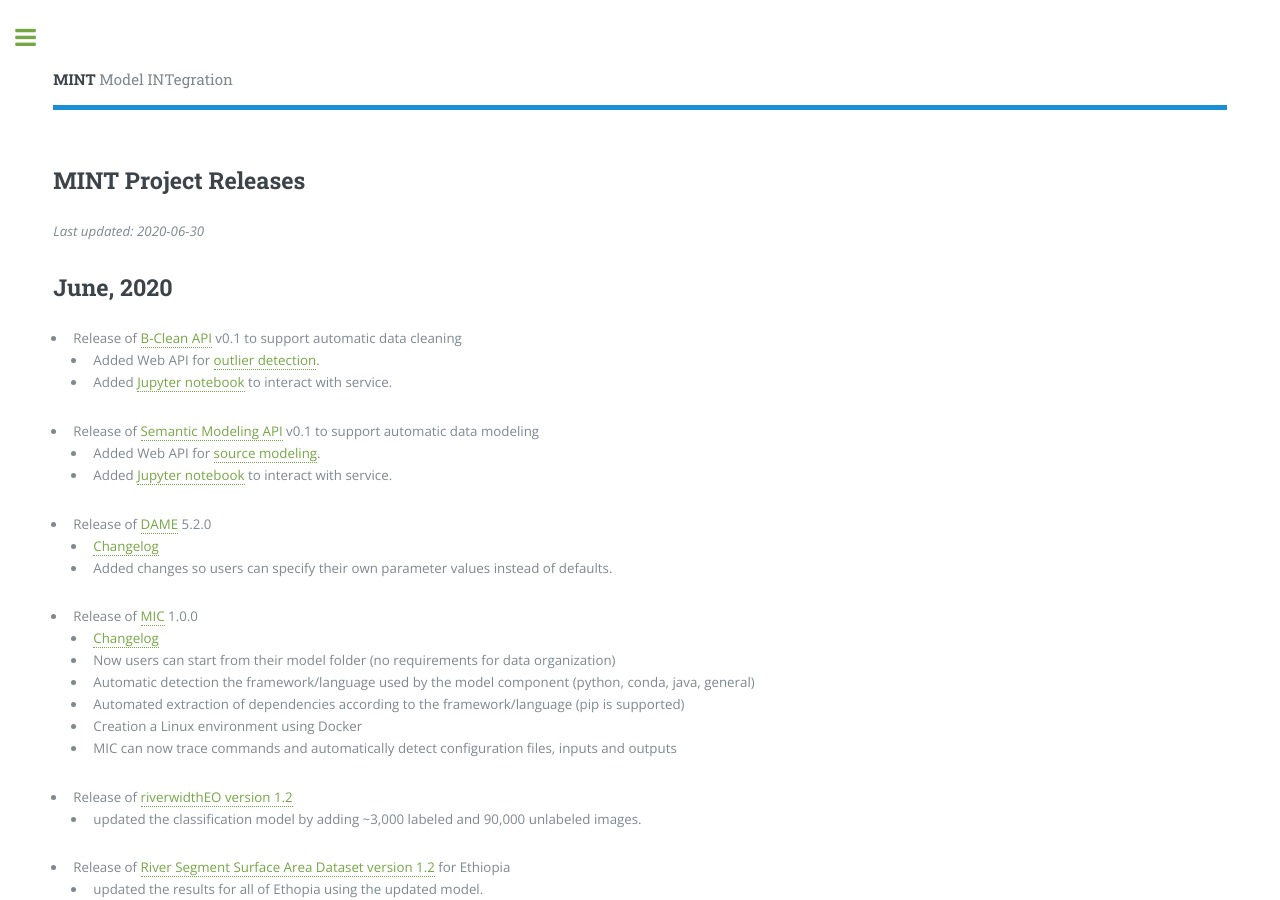
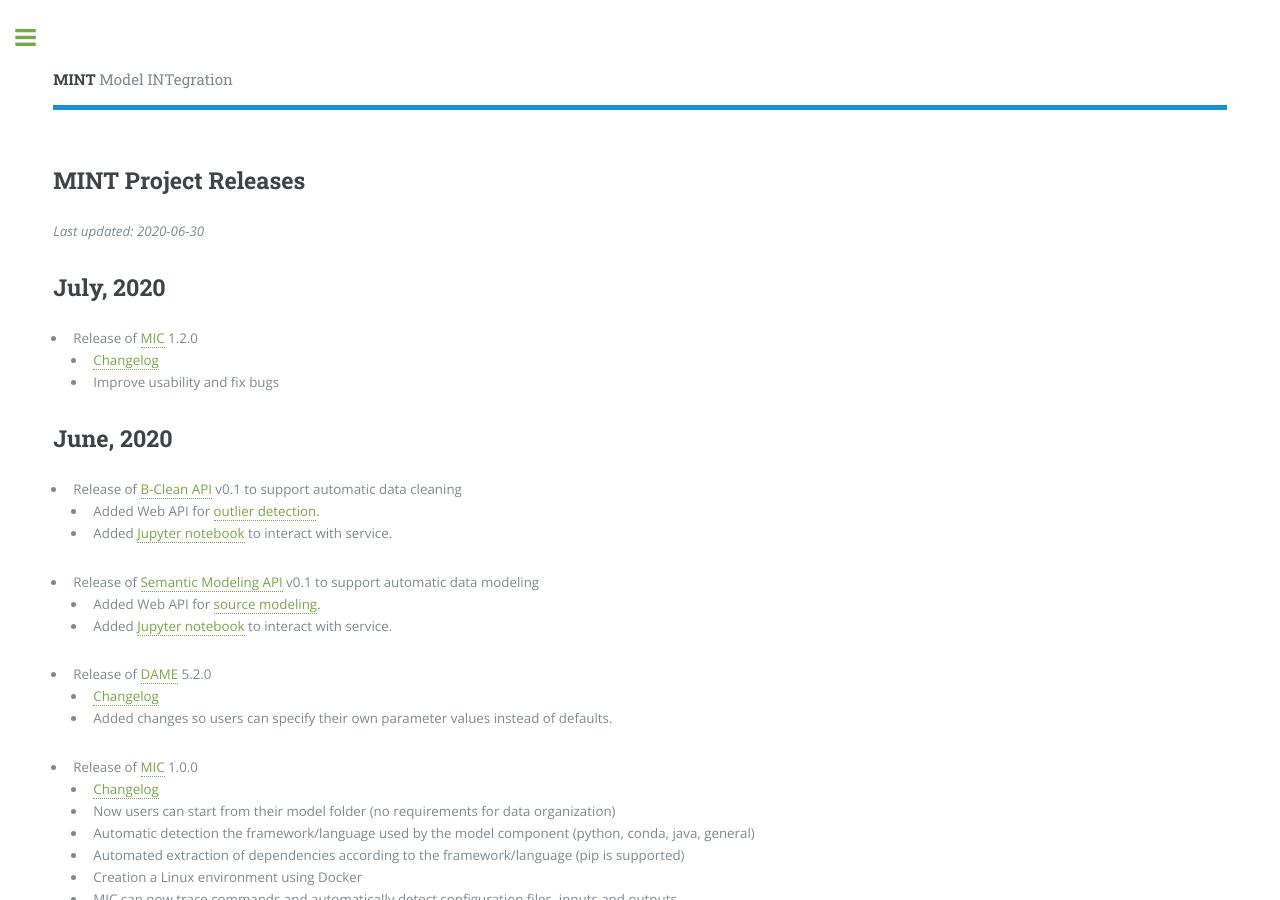
Before and after one commit to KnowledgeCaptureAndDiscovery/MINT, a Jekyll site: the page built from releases.md, in a window 1280 px wide and 900 px high. Built offline with Jekyll 4.4.1, drawn with Linux system fonts in a browser that asks for light colours.

Commit message:
mic 1.2.0

```diff
--- a/releases.md
+++ b/releases.md
@@ -4,6 +4,13 @@
 ---
 
 *Last updated: 2020-06-30*
+
+## July, 2020
+
+* Release of [MIC]({{ '/products/model/' | absolute_url }}#model-insertion-checker-mic) 1.2.0
+  * [Changelog](https://github.com/mintproject/mic/releases/tag/1.2.0)
+  * Improve usability and fix bugs
+
 
 ## June, 2020
 * Release of [B-Clean API](https://github.com/mintproject/byod-cleaning-api) v0.1 to support automatic data cleaning
```
